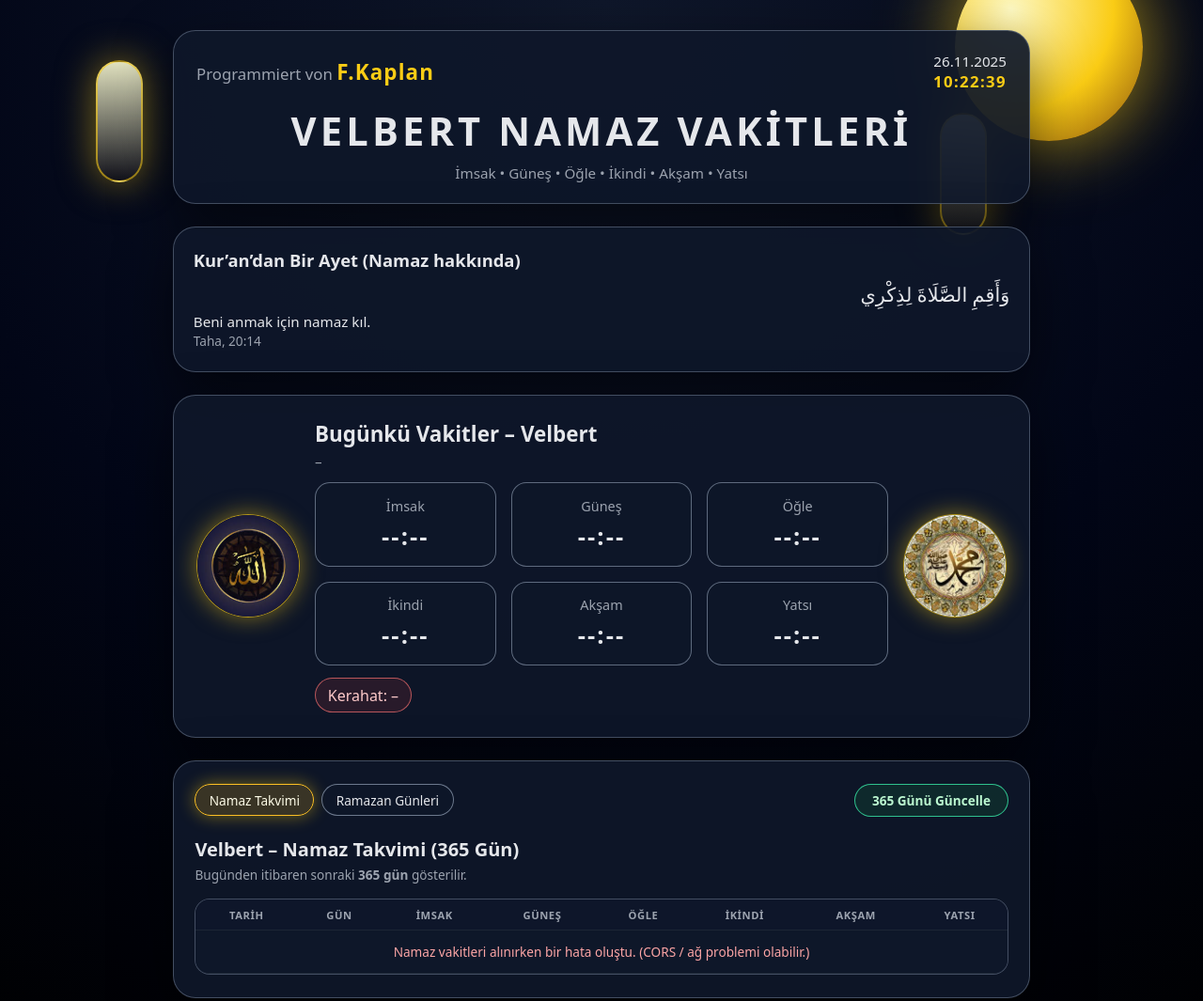
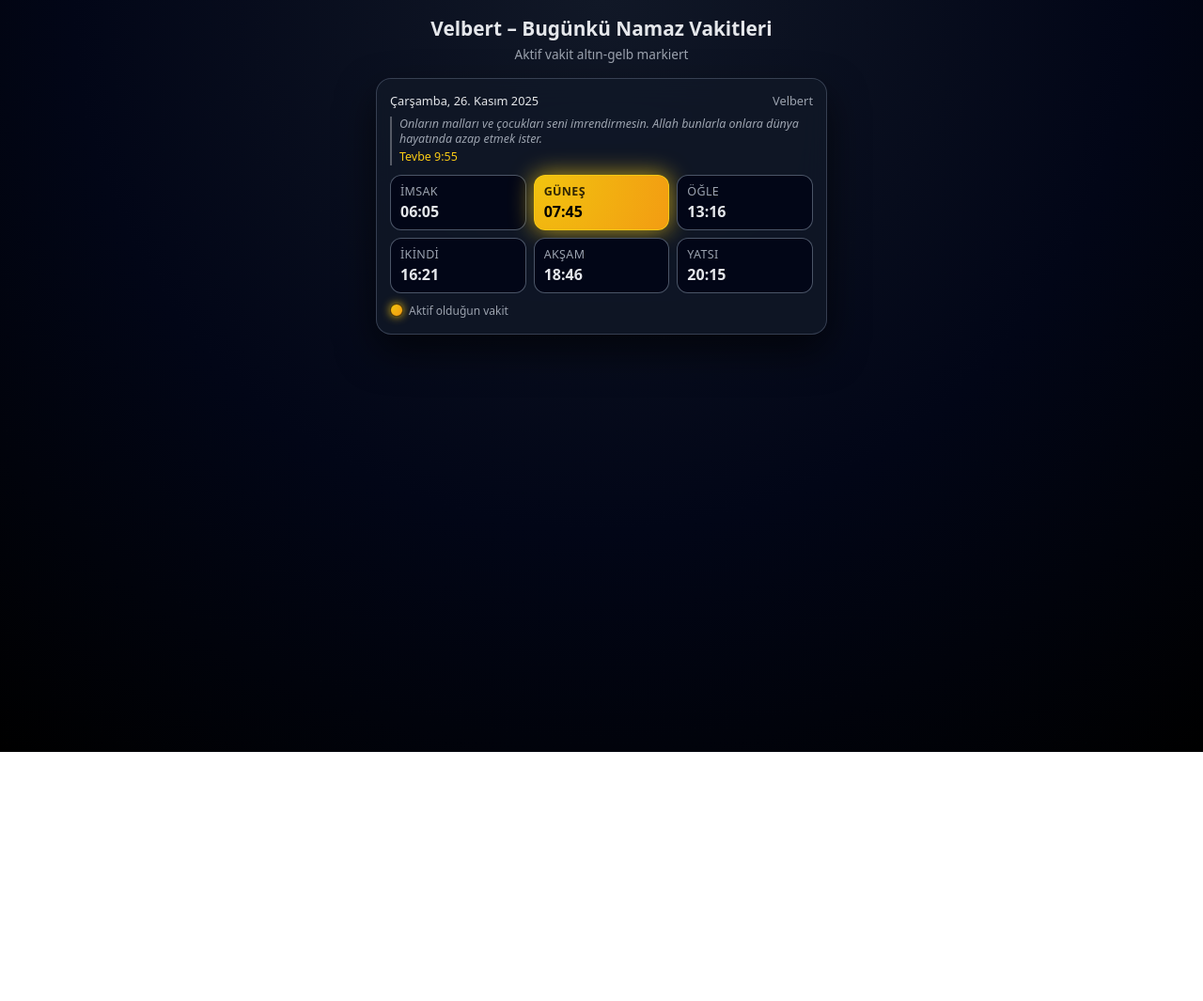
Before and after one commit to nzvdgzygrk-hub/Takvim, a plain HTML site: page index.html in a window 1280 px wide. Shown: the top 1065 px of the page at 94% size. After the commit the page ends 800 px from the top, so only its background shows below. Drawn offline with Linux system fonts and the light colour scheme; no server answers.

Commit message:
Refactor HTML structure and enhance styles
Updated title and added CSS styles for layout and design.

```diff
--- a/index.html
+++ b/index.html
@@ -1,155 +1,325 @@
-<!DOCTYPE html>
+<!doctype html>
 <html lang="tr">
 <head>
   <meta charset="utf-8" />
-  <title>Velbert Namaz & Ramazan Vakitleri</title>
+  <title>Velbert Namaz Vakitleri</title>
   <meta name="viewport" content="width=device-width, initial-scale=1" />
-  <link rel="stylesheet" href="style.css" />
+
+  <style>
+    :root {
+      --bg: #050814;
+      --card: #111827;
+      --card-soft: rgba(17, 24, 39, 0.8);
+      --text: #e5e7eb;
+      --text-soft: #9ca3af;
+      --accent-gold-1: #f1c40f;
+      --accent-gold-2: #f39c12;
+    }
+
+    * {
+      box-sizing: border-box;
+      margin: 0;
+      padding: 0;
+    }
+
+    body {
+      font-family: system-ui, -apple-system, BlinkMacSystemFont, "Segoe UI", sans-serif;
+      background: radial-gradient(circle at top, #111827 0, #020617 55%, #000 100%);
+      color: var(--text);
+      min-height: 100vh;
+      padding: 16px;
+      display: flex;
+      justify-content: center;
+    }
+
+    .app {
+      width: 100%;
+      max-width: 480px;
+    }
+
+    h1 {
+      font-size: 1.3rem;
+      margin-bottom: 4px;
+      text-align: center;
+    }
+
+    .subtitle {
+      text-align: center;
+      font-size: 0.85rem;
+      color: var(--text-soft);
+      margin-bottom: 16px;
+    }
+
+    /* HEUTIGER BEREICH */
+    #today-section {
+      background: var(--card-soft);
+      border-radius: 16px;
+      padding: 14px 14px 16px;
+      box-shadow: 0 18px 40px rgba(0, 0, 0, 0.6);
+      backdrop-filter: blur(16px);
+      border: 1px solid rgba(148, 163, 184, 0.3);
+    }
+
+    #header-row {
+      display: flex;
+      justify-content: space-between;
+      align-items: center;
+      margin-bottom: 8px;
+      font-size: 0.8rem;
+      color: var(--text-soft);
+    }
+
+    #today-date {
+      font-weight: 500;
+      color: var(--text);
+    }
+
+    #quran-ayah {
+      font-size: 0.78rem;
+      line-height: 1.3;
+      font-style: italic;
+      color: var(--text-soft);
+      border-left: 2px solid rgba(249, 250, 251, 0.3);
+      padding-left: 8px;
+      margin-bottom: 10px;
+    }
+
+    #quran-ayah span.ref {
+      display: block;
+      margin-top: 3px;
+      font-style: normal;
+      font-weight: 500;
+      color: #facc15;
+    }
+
+    #today-prayer-times {
+      display: grid;
+      grid-template-columns: repeat(2, minmax(0, 1fr));
+      gap: 8px;
+    }
+
+    @media (min-width: 420px) {
+      #today-prayer-times {
+        grid-template-columns: repeat(3, minmax(0, 1fr));
+      }
+    }
+
+    .prayer-box {
+      position: relative;
+      padding: 8px 10px;
+      border-radius: 12px;
+      background: linear-gradient(145deg, #020617, #020617);
+      border: 1px solid rgba(148, 163, 184, 0.5);
+      display: flex;
+      flex-direction: column;
+      min-height: 52px;
+      justify-content: center;
+      overflow: hidden;
+    }
+
+    .prayer-name {
+      font-size: 0.78rem;
+      letter-spacing: 0.03em;
+      text-transform: uppercase;
+      color: var(--text-soft);
+      margin-bottom: 2px;
+    }
+
+    .prayer-time {
+      font-size: 1rem;
+      font-weight: 600;
+    }
+
+    .prayer-box.active {
+      color: #000;
+      border-color: rgba(250, 204, 21, 0.9);
+      background: radial-gradient(circle at top left, var(--accent-gold-1), var(--accent-gold-2));
+      box-shadow: 0 0 25px rgba(250, 204, 21, 0.75);
+    }
+
+    .prayer-box.active .prayer-name {
+      color: rgba(0, 0, 0, 0.8);
+      font-weight: 600;
+    }
+
+    /* kleine Legende unten */
+    .legend {
+      margin-top: 10px;
+      font-size: 0.75rem;
+      color: var(--text-soft);
+      display: flex;
+      align-items: center;
+      gap: 6px;
+    }
+
+    .legend-badge {
+      width: 14px;
+      height: 14px;
+      border-radius: 999px;
+      background: radial-gradient(circle at top left, var(--accent-gold-1), var(--accent-gold-2));
+      box-shadow: 0 0 10px rgba(250, 204, 21, 0.9);
+      border: 1px solid rgba(0, 0, 0, 0.6);
+    }
+  </style>
 </head>
 <body>
-  <div class="bg-decoration">
-    <div class="moon"></div>
-    <div class="lantern lantern-left"></div>
-    <div class="lantern lantern-right"></div>
-  </div>
+  <div class="app">
+    <h1>Velbert – Bugünkü Namaz Vakitleri</h1>
+    <p class="subtitle">Aktif vakit altın-gelb markiert</p>
 
-  <main class="container">
-    <header class="header-card">
-      <div class="top-line">
-        <div class="author">
-          Programmiert von <span class="author-name">F.Kaplan</span>
+    <section id="today-section">
+      <div id="header-row">
+        <div id="today-date"></div>
+        <div id="today-city">Velbert</div>
+      </div>
+
+      <div id="quran-ayah"></div>
+
+      <div id="today-prayer-times">
+        <div class="prayer-box" data-prayer="imsak">
+          <span class="prayer-name">İmsak</span>
+          <span class="prayer-time" id="time-imsak"></span>
         </div>
-        <div class="now">
-          <div id="now-date" class="now-date">–</div>
-          <div id="now-time" class="now-time">–</div>
+        <div class="prayer-box" data-prayer="gunes">
+          <span class="prayer-name">Güneş</span>
+          <span class="prayer-time" id="time-gunes"></span>
+        </div>
+        <div class="prayer-box" data-prayer="ogle">
+          <span class="prayer-name">Öğle</span>
+          <span class="prayer-time" id="time-ogle"></span>
+        </div>
+        <div class="prayer-box" data-prayer="ikindi">
+          <span class="prayer-name">İkindi</span>
+          <span class="prayer-time" id="time-ikindi"></span>
+        </div>
+        <div class="prayer-box" data-prayer="aksam">
+          <span class="prayer-name">Akşam</span>
+          <span class="prayer-time" id="time-aksam"></span>
+        </div>
+        <div class="prayer-box" data-prayer="yatsi">
+          <span class="prayer-name">Yatsı</span>
+          <span class="prayer-time" id="time-yatsi"></span>
         </div>
       </div>
 
-      <div class="title-block">
-        <h1>Velbert Namaz Vakitleri</h1>
-        <p class="subtitle">
-          İmsak • Güneş • Öğle • İkindi • Akşam • Yatsı
-        </p>
-      </div>
-    </header>
-
-    <!-- NAMAZ AYET – direkt sichtbar -->
-    <section class="ayah-card">
-      <h2>Kur’an’dan Bir Ayet (Namaz hakkında)</h2>
-      <p id="ayah-ar" class="ayah-ar"></p>
-      <p id="ayah-tr" class="ayah-tr"></p>
-      <p id="ayah-ref" class="ayah-ref"></p>
-    </section>
-
-    <!-- HEUTIGE VAKITLER GROSS + Allah / Muhammed -->
-    <section class="today-card">
-      <div class="today-row">
-        <div class="today-side-icon">
-          <img src="allah.png" alt="Allah" />
-        </div>
-
-        <div class="today-center">
-          <div class="today-header">
-            <h2>Bugünkü Vakitler – Velbert</h2>
-            <p id="today-date-label" class="today-date-label">–</p>
-          </div>
-          <div class="today-grid">
-            <div class="today-item">
-              <span class="today-label">İmsak</span>
-              <span id="today-imsak" class="today-time">--:--</span>
-            </div>
-            <div class="today-item">
-              <span class="today-label">Güneş</span>
-              <span id="today-gunes" class="today-time">--:--</span>
-            </div>
-            <div class="today-item">
-              <span class="today-label">Öğle</span>
-              <span id="today-ogle" class="today-time">--:--</span>
-            </div>
-            <div class="today-item">
-              <span class="today-label">İkindi</span>
-              <span id="today-ikindi" class="today-time">--:--</span>
-            </div>
-            <div class="today-item">
-              <span class="today-label">Akşam</span>
-              <span id="today-aksam" class="today-time">--:--</span>
-            </div>
-            <div class="today-item">
-              <span class="today-label">Yatsı</span>
-              <span id="today-yatsi" class="today-time">--:--</span>
-            </div>
-          </div>
-
-          <div class="today-extra">
-            <div id="kerahat-status" class="kerahat-status">Kerahat: –</div>
-          </div>
-        </div>
-
-        <div class="today-side-icon">
-          <img src="muhammad.png" alt="Muhammed (s.a.v.)" />
-        </div>
+      <div class="legend">
+        <div class="legend-badge"></div>
+        <span>Aktif olduğun vakit</span>
       </div>
     </section>
+  </div>
 
-    <!-- TABELLE + MODUS + 365-Tage-Button -->
-    <section class="table-card">
-      <div class="table-top">
-        <div class="mode-toggle">
-          <button class="mode-btn active" data-mode="normal">
-            Namaz Takvimi
-          </button>
-          <button class="mode-btn" data-mode="ramadan">
-            Ramazan Günleri
-          </button>
-        </div>
-        <button id="refresh-btn" class="refresh-btn">
-          365 Günü Güncelle
-        </button>
-      </div>
+  <script>
+    /********** 1. KURAN AYETİ **********/
+    const ayetler = [
+      {
+        text: "Şüphesiz namaz, müminler üzerine vakitleri belirlenmiş bir farzdır.",
+        ref: "Nisâ 4:103"
+      },
+      {
+        text: "Beni anmak için namaz kıl.",
+        ref: "Tâhâ 20:14"
+      },
+      {
+        text: "Onların malları ve çocukları seni imrendirmesin. Allah bunlarla onlara dünya hayatında azap etmek ister.",
+        ref: "Tevbe 9:55"
+      }
+    ];
 
-      <!-- Ramazan-Banner mit Bild -->
-      <div id="ramadan-banner" class="ramadan-banner">
-        <img src="ramazan.jpg"
-             alt="Hoşgeldin Ya Şehr-i Ramazan"
-             class="ramadan-img" />
-      </div>
+    function setQuranAyah() {
+      const ayet = ayetler[Math.floor(Math.random() * ayetler.length)];
+      const el = document.getElementById("quran-ayah");
+      el.innerHTML = `${ayet.text}<span class="ref">${ayet.ref}</span>`;
+    }
 
-      <div class="table-header">
-        <h2 id="table-title">Velbert – Namaz Takvimi (365 Gün)</h2>
-        <p id="table-hint" class="table-hint">
-          Bugünden itibaren sonraki <strong>365 gün</strong> gösterilir.
-        </p>
-      </div>
+    /********** 2. HEUTIGE NAMAZZEITEN **********/
+    // 👉 HIER DEINE HEUTIGEN ZEITEN EINTRAGEN (24h-Format)
+    const prayerTimesToday = {
+      imsak:  "06:05",
+      gunes:  "07:45",
+      ogle:   "13:16",
+      ikindi: "16:21",
+      aksam:  "18:46",
+      yatsi:  "20:15"
+    };
 
-      <div class="table-wrapper">
-        <table>
-          <thead>
-            <tr>
-              <th>Tarih</th>
-              <th>Gün</th>
-              <th>İmsak</th>
-              <th>Güneş</th>
-              <th>Öğle</th>
-              <th>İkindi</th>
-              <th>Akşam</th>
-              <th>Yatsı</th>
-            </tr>
-          </thead>
-          <tbody id="times-body">
-            <!-- JS füllt hier -->
-          </tbody>
-        </table>
-      </div>
-    </section>
+    function setTodayTimes() {
+      document.getElementById("time-imsak").textContent = prayerTimesToday.imsak;
+      document.getElementById("time-gunes").textContent = prayerTimesToday.gunes;
+      document.getElementById("time-ogle").textContent  = prayerTimesToday.ogle;
+      document.getElementById("time-ikindi").textContent= prayerTimesToday.ikindi;
+      document.getElementById("time-aksam").textContent = prayerTimesToday.aksam;
+      document.getElementById("time-yatsi").textContent = prayerTimesToday.yatsi;
+    }
 
-    <footer class="footer">
-      <p>
-        Bu sayfa sadece <strong>pratik bir takvim</strong> sunar. Kesin vakitler
-        için her zaman kendi caminin duyurularını ve takvimini esas al.
-      </p>
-    </footer>
-  </main>
+    /********** 3. DATUM OBEN ANZEIGEN **********/
+    function formatTodayDate() {
+      const d = new Date();
+      const daysTr = ["Pazar", "Pazartesi", "Salı", "Çarşamba", "Perşembe", "Cuma", "Cumartesi"];
+      const monthsTr = [
+        "Ocak","Şubat","Mart","Nisan","Mayıs","Haziran",
+        "Temmuz","Ağustos","Eylül","Ekim","Kasım","Aralık"
+      ];
+      const gun = daysTr[d.getDay()];
+      const ay = monthsTr[d.getMonth()];
+      const text = `${gun}, ${d.getDate()}. ${ay} ${d.getFullYear()}`;
+      document.getElementById("today-date").textContent = text;
+    }
 
-  <script src="script.js"></script>
+    /********** 4. WELCHES ZEITFENSTER IST AKTIV? **********/
+    function timeToDate(timeStr) {
+      const [hh, mm] = timeStr.split(":").map(Number);
+      const d = new Date();
+      d.setHours(hh, mm, 0, 0);
+      return d;
+    }
+
+    function getActivePrayerWindow(times) {
+      const now = new Date();
+
+      const t = {
+        imsak:  timeToDate(times.imsak),
+        gunes:  timeToDate(times.gunes),
+        ogle:   timeToDate(times.ogle),
+        ikindi: timeToDate(times.ikindi),
+        aksam:  timeToDate(times.aksam),
+        yatsi:  timeToDate(times.yatsi)
+      };
+
+      const tomorrowImsak = new Date(t.imsak.getTime() + 24 * 60 * 60 * 1000);
+
+      if (now >= t.imsak && now < t.gunes)  return "imsak";
+      if (now >= t.gunes && now < t.ogle)   return "gunes";
+      if (now >= t.ogle && now < t.ikindi)  return "ogle";
+      if (now >= t.ikindi && now < t.aksam) return "ikindi";
+      if (now >= t.aksam && now < t.yatsi)  return "aksam";
+      if (now >= t.yatsi && now < tomorrowImsak) return "yatsi";
+
+      return null;
+    }
+
+    function highlightActivePrayer() {
+      const active = getActivePrayerWindow(prayerTimesToday);
+
+      document
+        .querySelectorAll("#today-prayer-times .prayer-box")
+        .forEach(box => box.classList.remove("active"));
+
+      if (!active) return;
+
+      const el = document.querySelector(
+        `#today-prayer-times .prayer-box[data-prayer="${active}"]`
+      );
+      if (el) el.classList.add("active");
+    }
+
+    /********** 5. INIT **********/
+    setQuranAyah();
+    setTodayTimes();
+    formatTodayDate();
+    highlightActivePrayer();
+    // jede Minute neu checken:
+    setInterval(highlightActivePrayer, 60 * 1000);
+  </script>
 </body>
 </html>
```
